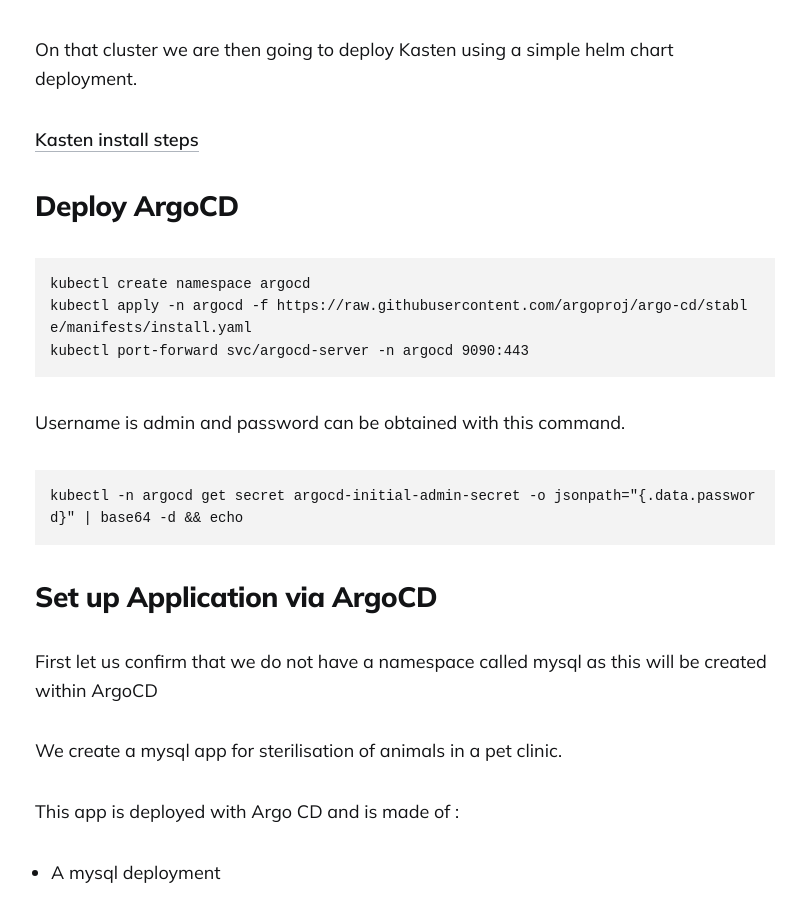
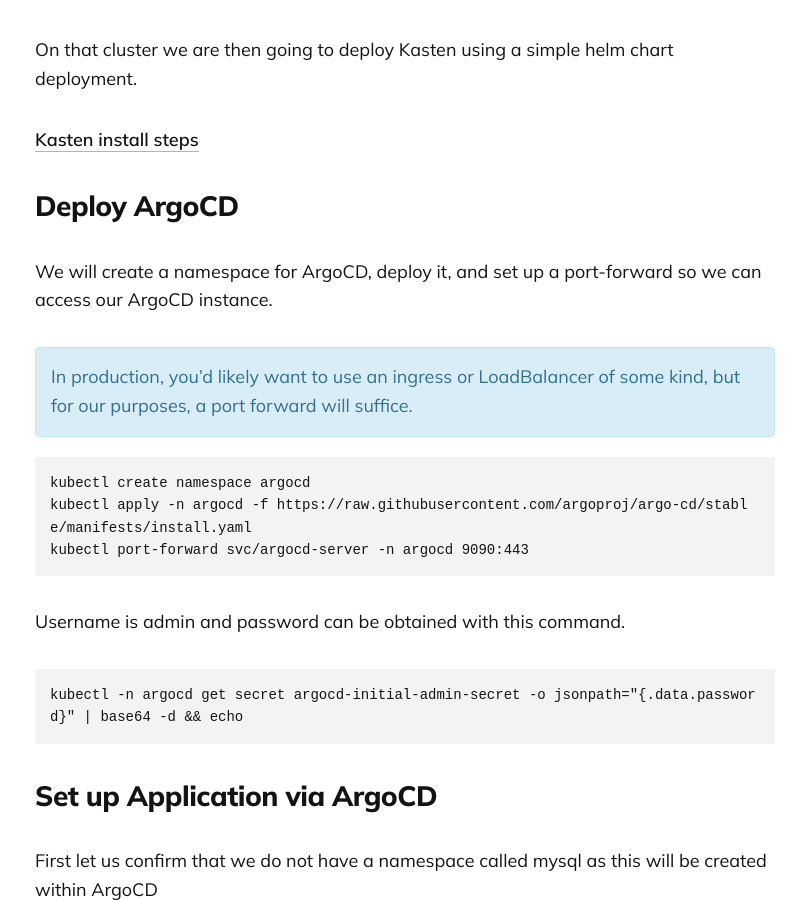
Before and after one commit to newellbrandon/kastendevhub.github.io, a Jekyll site: the page built from _posts/2024-04-25-integrating-backups-into-gitops.md, in a window 1280 px wide and 900 px high, scrolled down 6532 px. Shown: the whole window, without its empty margins (235-1041 px from the left). Built offline with Jekyll 4.4.1, drawn with Linux system fonts in a browser that asks for light colours.

Commit message:
Update _posts/2024-04-25-integrating-backups-into-gitops.md
Co-authored-by: slotdawg <mattslotten@gmail.com>

````diff
--- a/_posts/2024-04-25-integrating-backups-into-gitops.md
+++ b/_posts/2024-04-25-integrating-backups-into-gitops.md
@@ -95,7 +95,10 @@ On that cluster we are then going to deploy Kasten using a simple helm chart dep
 [Kasten install steps](https://docs.kasten.io/latest/install/index.html)
 
 ## Deploy ArgoCD
+We will create a namespace for ArgoCD, deploy it, and set up a port-forward so we can access our ArgoCD instance.
 
+{: .alert-info }
+In production, you'd likely want to use an ingress or LoadBalancer of some kind, but for our purposes, a port forward will suffice.
 ```
 kubectl create namespace argocd
 kubectl apply -n argocd -f https://raw.githubusercontent.com/argoproj/argo-cd/stable/manifests/install.yaml
````
